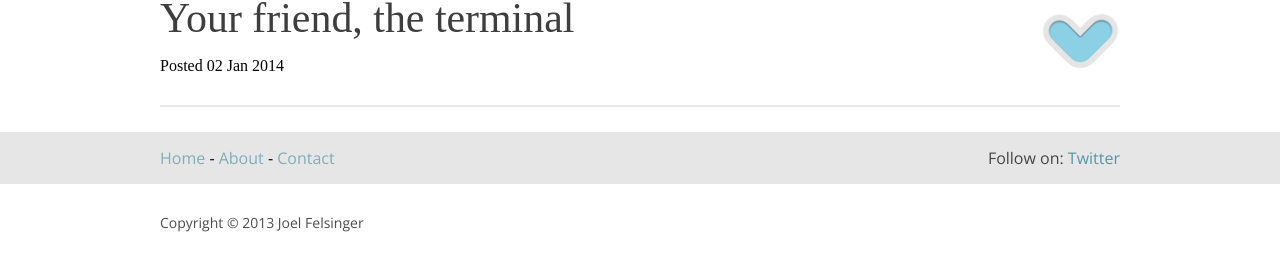
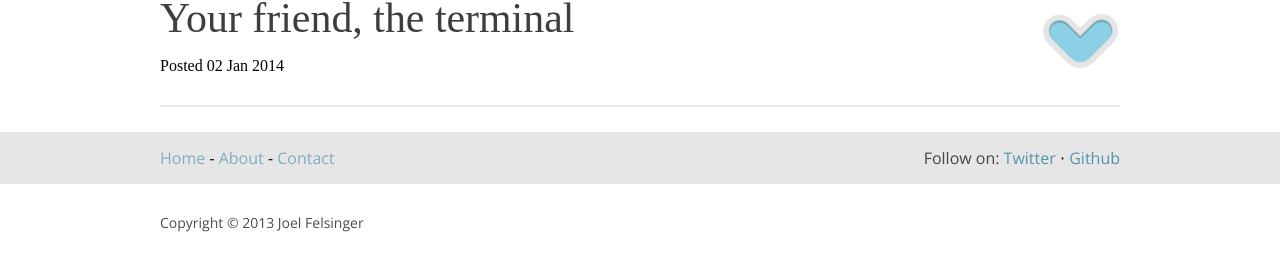
Before and after one commit to jfelsinger/joelfredrick.com, a Jekyll site: the page built from index.html, in a window 1280 px wide. Shown: the part 463-734 px from the top of the page. Built offline with Jekyll 4.4.1, drawn with Linux system fonts in a browser that asks for light colours; nearby versions of some CDN libraries; some web fonts are replaced; Markdown is read by kramdown in place of the engine named in the settings; the list of posts is cut into pages by our own code.

Commit message:
Added github to footer

```diff
--- a/_layouts/default.html
+++ b/_layouts/default.html
@@ -59,7 +59,7 @@
                         <a href="/contact.html" class="menuItem faded" title="Get in touch with me">Contact</a>
                     </nav>
 
-                    <p class="social right a-right"><span class="faded">Follow on:</span> <a href="http://twitter.com/JFelsinger">Twitter</a><!-- &sdot; <a href="#">RSS</a>--></span>
+                    <p class="social right a-right"><span class="faded">Follow on:</span> <a href="http://twitter.com/JFelsinger" target="_blank">Twitter</a> &sdot; <a href="http://github.com/jfelsinger" target="_blank">Github</a><!-- &sdot; <a href="#">RSS</a>--></span>
                 </section>
 
                 <p class="copyright faded">
```
